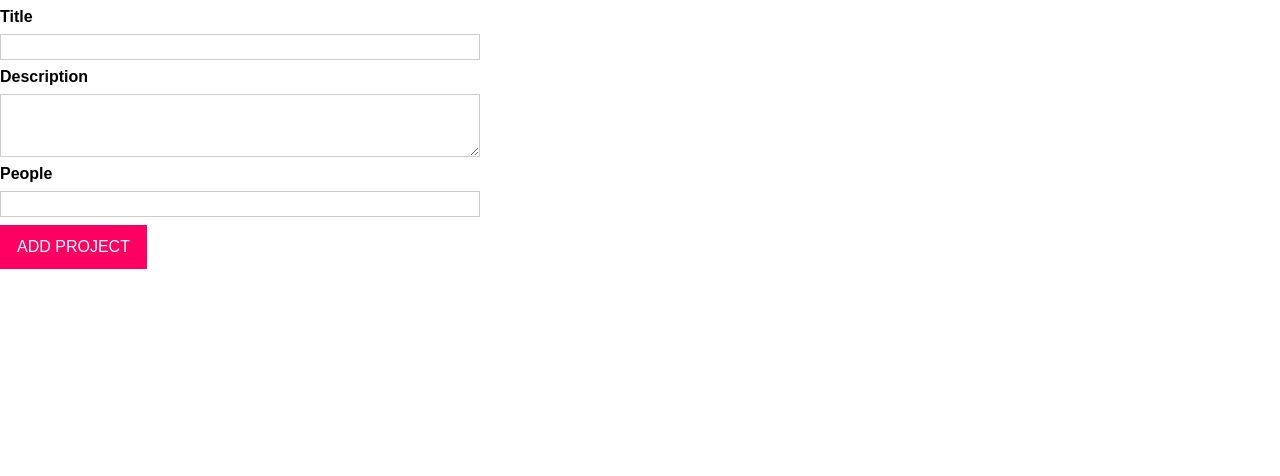
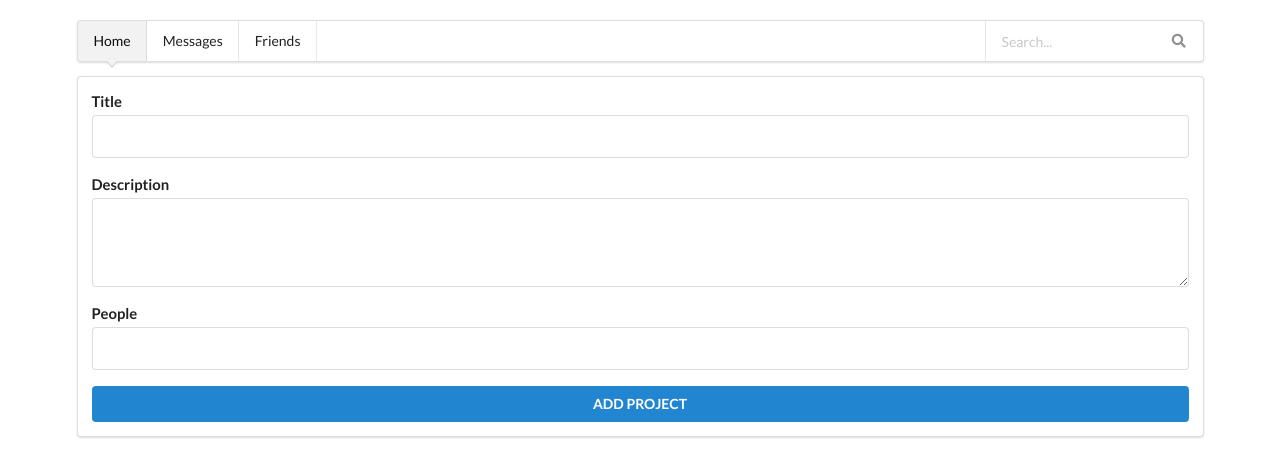
Before and after one commit to hungrypc/typescript-dragdrop, a website with bundled scripts: page index.html in a window 1280 px wide. Built offline with nearby package versions, Linux system fonts and the light colour scheme.

Commit message:
added semantic because maximilian is shit at css

```diff
--- a/app.css
+++ b/app.css
@@ -26,7 +26,7 @@ textarea {
   font: inherit;
   padding: 0.2rem 0.4rem;
   width: 100%;
-  max-width: 30rem;
+  /* max-width: 30rem; */
   border: 1px solid #ccc;
 }
 
@@ -53,6 +53,12 @@ button:hover,
 button:active {
   background: #a80041;
   border-color: #a80041;
+}
+
+#app {
+  display: flex;
+  flex-direction: row;
+  justify-content: center;
 }
 
 .projects {
--- a/index.html
+++ b/index.html
@@ -1,30 +1,36 @@
 <!DOCTYPE html>
 <html lang="en">
+
 <head>
   <meta charset="UTF-8" />
   <meta name="viewport" content="width=device-width, initial-scale=1.0" />
   <meta http-equiv="X-UA-Compatible" content="ie=edge" />
   <title>ProjectManager</title>
   <link rel="stylesheet" href="app.css" />
+  <link rel="stylesheet" type="text/css"
+    href="https://cdnjs.cloudflare.com/ajax/libs/semantic-ui/2.4.1/semantic.min.css">
   <script src="dist/app.js" defer></script>
 </head>
+
 <body>
   <template id="project-input">
-      <form>
-        <div class="form-control">
+    <div class=" ui container">
+      <form class="ui large form">
+        <div class="form-control field">
           <label for="title">Title</label>
-          <input type="text" id="title" />
+          <input type="text" id="title" autocomplete="off"/>
         </div>
-        <div class="form-control">
+        <div class="form-control field">
           <label for="description">Description</label>
-          <textarea id="description" rows="3"></textarea>
+          <textarea id="description" rows="3" autocomplete="off"></textarea>
         </div>
-        <div class="form-control">
+        <div class="form-control field">
           <label for="people">People</label>
-          <input type="number" id="people" step="1" min="0" max="10" />
+          <input type="number" id="people" step="1" min="0" max="10" autocomplete="off" />
         </div>
-        <button type="submit">ADD PROJECT</button>
+        <button type="submit" class="ui button fluid primary">ADD PROJECT</button>
       </form>
+    </div>
   </template>
   <template id="single-project">
     <li></li>
@@ -37,6 +43,31 @@
       <ul></ul>
     </section>
   </template>
+  <br/>
+  <div class="ui container">
+    <div class="ui pointing menu">
+      <a class="active item">
+        Home
+      </a>
+      <a class="item">
+        Messages
+      </a>
+      <a class="item">
+        Friends
+      </a>
+      <div class="right menu">
+        <div class="item">
+          <div class="ui transparent icon input">
+            <input type="text" placeholder="Search...">
+            <i class="search link icon"></i>
+          </div>
+        </div>
+      </div>
+    </div>
+    <div class="ui segment">
       <div id="app"></div>
+    </div>
+  </div>
 </body>
+
 </html>
```
Lines whose indentation alone changed are shown as unchanged.
